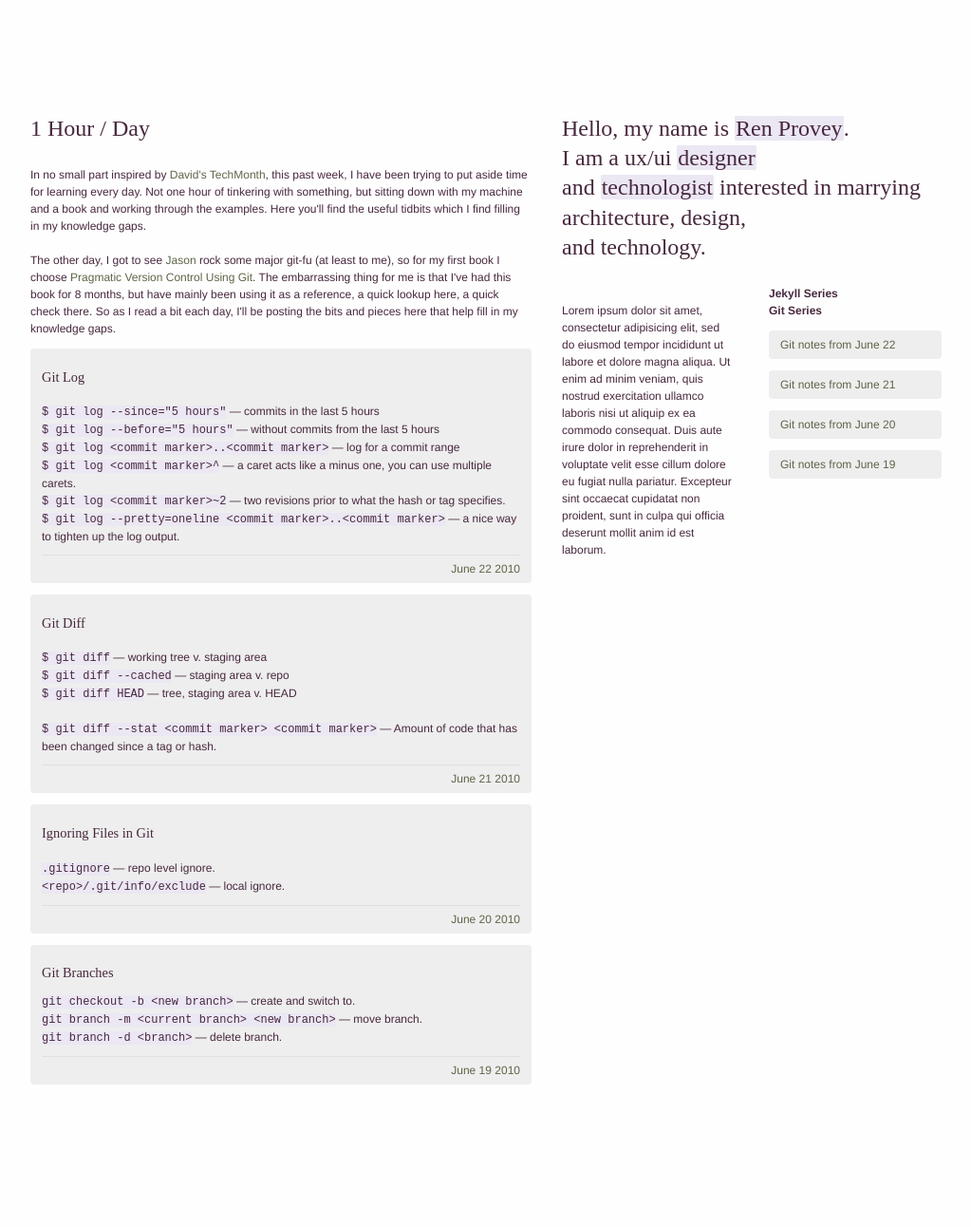
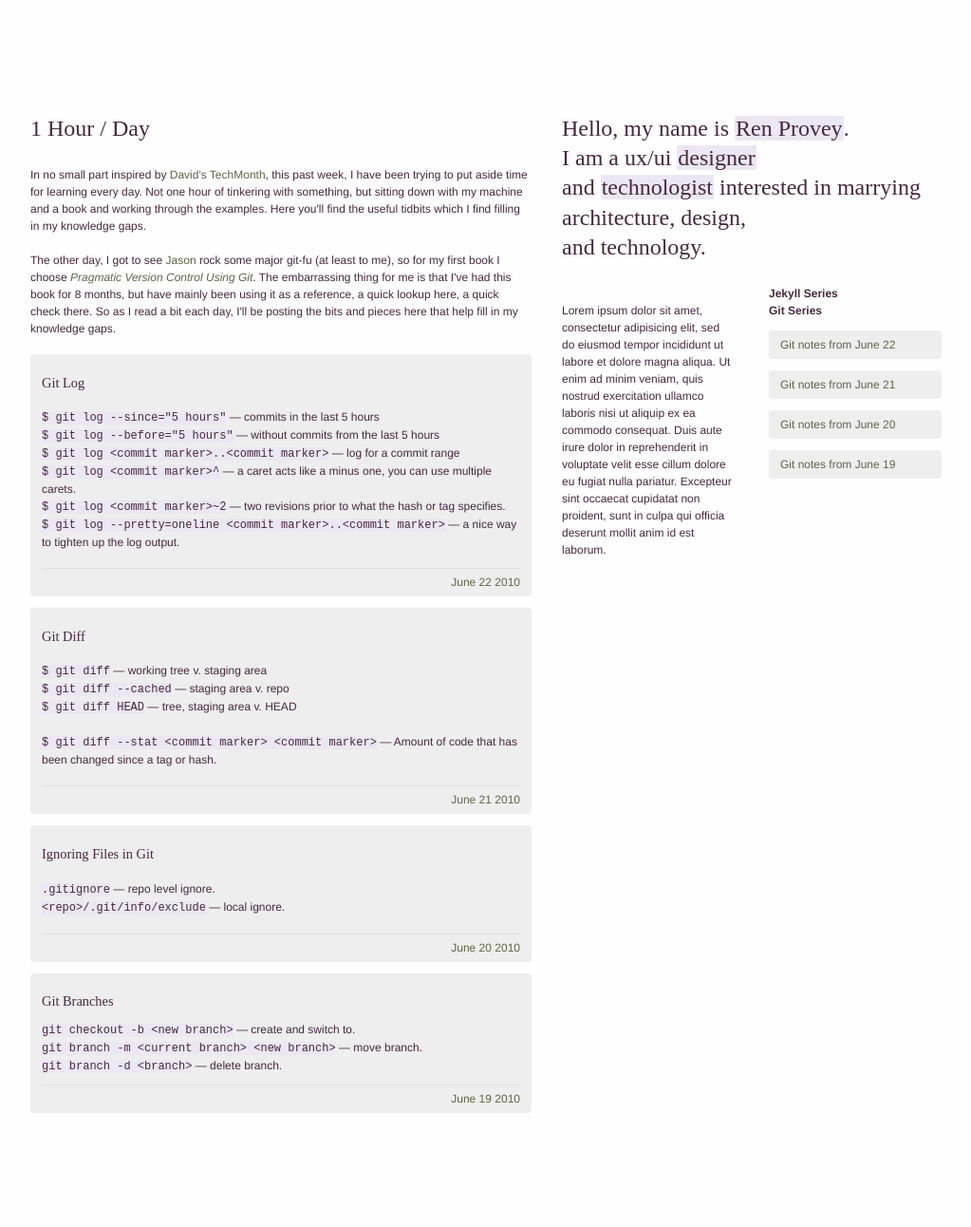
Before and after one commit to ren/renprovey.com, a Jekyll site: the page built from index.html, in a window 1280 px wide. Shown: the whole page at 95% size, without its empty margins (128-1151 px from the left). Built offline with Jekyll 4.4.1, drawn with Linux system fonts in a browser that asks for light colours; Markdown is read by kramdown in place of the engine named in the settings; before the commit the page ends 1262 px from its top, so only the background shows below that.

Commit message:
UPDATED: CSS styling.

```diff
--- a/stylesheets/master.css
+++ b/stylesheets/master.css
@@ -24,17 +24,25 @@
 	-webkit-border-radius: 1px 2px;
 }
 
-.title { font-style:italic; }
+code {
+	background-color:#EBE7F3;
+	white-space: nowrap;
+}
+
+p {
+  font-size:1em;
+  margin: 1.5em 0;
+}
+
+.block { display:block; }
+.book-title { font-style:italic; }
+.no-break { white-space: nowrap; }
 
 body {
 	font-size: 12px;
 	font-family: Helvetica, Arial, "san-serif"; color:rgb(72,40,62);
 	background-color:#fefefe;
-	line-height: 1.5em;
-}
-
-code {
-	background-color:#EBE7F3;
+	line-height: 1.5;
 }
 
 #main {
@@ -107,10 +115,6 @@
 	-webkit-border-radius: 4px;
 }
 
-p {
-  font-size:1em;
-  margin: 1.5em 0 0 0;
-}
 
 .report {display:block;}
 .report_list .report {margin:1.5em; width:480px;}
```
